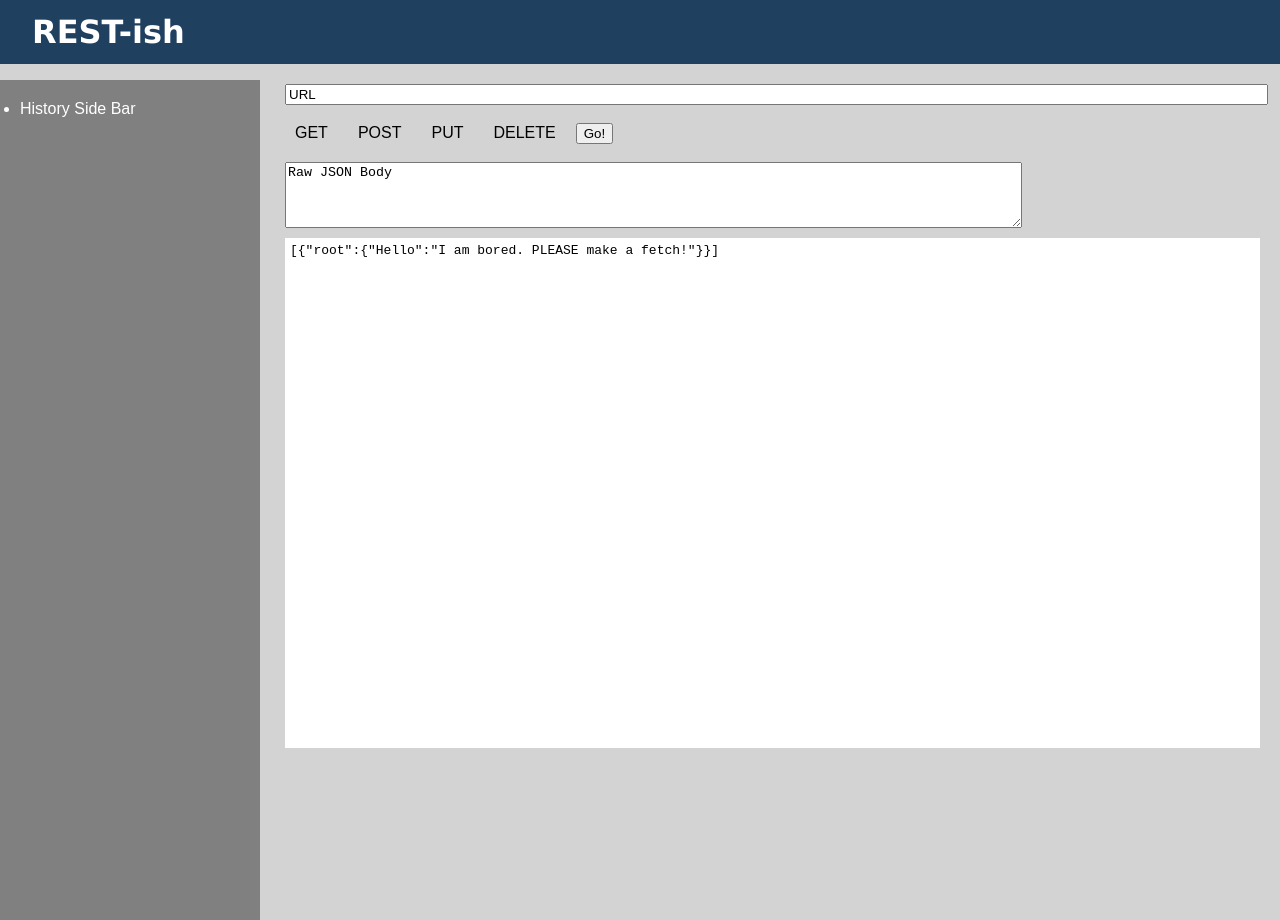
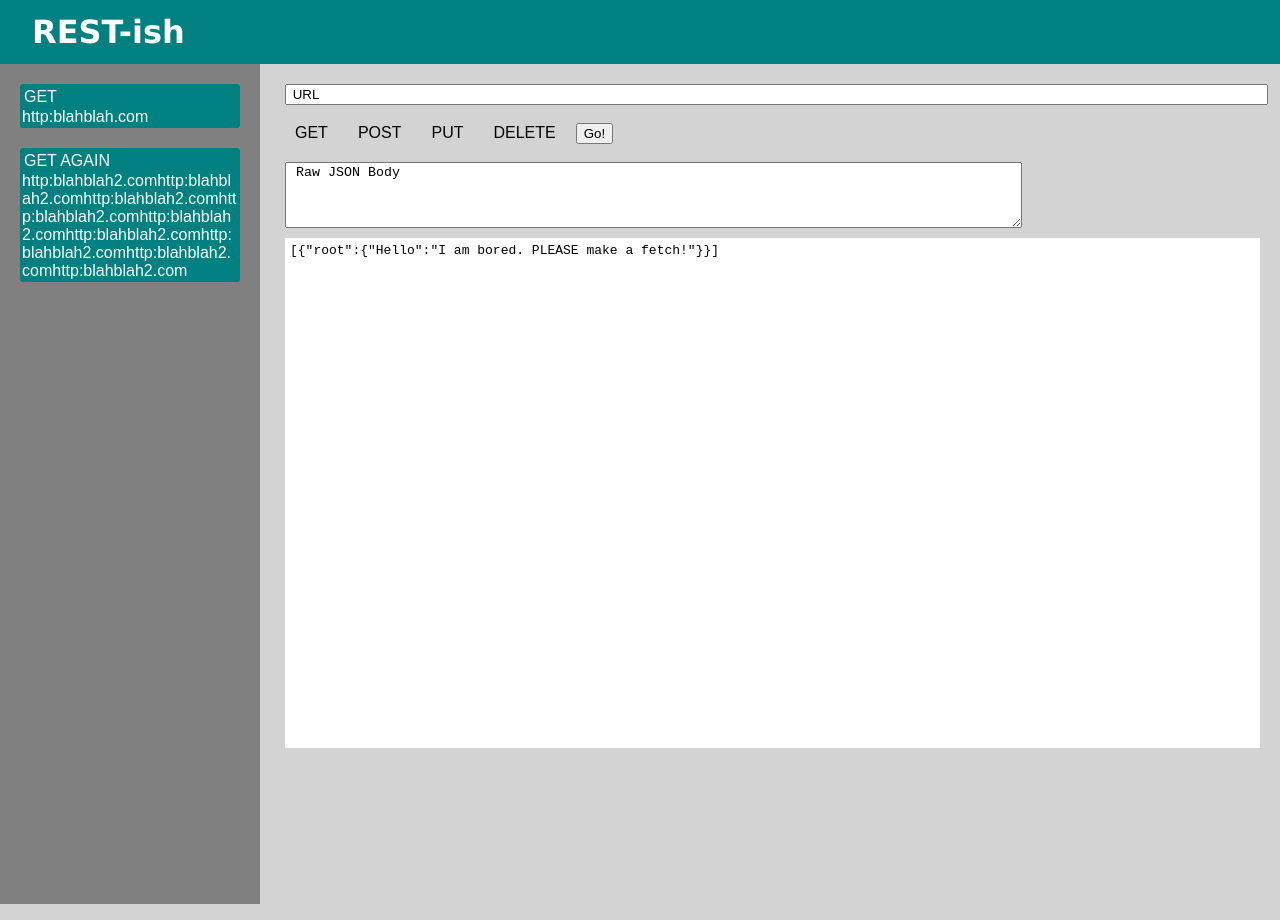
Before and after one commit to KatrinaCloyd/REST-y, a React app: page / in a window 1280 px wide. Shown: the top 920 px of the page. Built offline with nearby package versions, Linux system fonts and the light colour scheme.

Commit message:
get route working and rendering to screen

```diff
--- a/src/components/app/app.css
+++ b/src/components/app/app.css
@@ -6,7 +6,7 @@ body{
 }
 
 .headerBar{
-    background-color: #204060;
+    background-color: teal;
     color: white;
     width: 100%;
     height: 64px;
@@ -19,6 +19,7 @@ body{
 }
 
 .sideBar{
+    margin: none;
     position: absolute;
     padding: 20px;
     width: 220px;
@@ -59,6 +60,8 @@ input[type="radio"]{
 
 input[type=radio]:checked + label {
     background-color: teal;
+    color: white;
+    border-radius: 3px;
 }
 
 .results{
@@ -71,3 +74,21 @@ input[type=radio]:checked + label {
 .json, .results{
     font-family: monospace;
 }
+
+ul{
+    list-style-type: none;
+    margin: 0px;
+}
+
+article{
+    background-color: teal;
+    margin-bottom: 20px;
+    padding: 2px;
+    height: auto;
+    overflow-wrap: break-word;
+    border-radius: 3px;
+}
+
+p{
+    margin: 2px;
+}
--- a/src/components/elements/FormSection.jsx
+++ b/src/components/elements/FormSection.jsx
@@ -1,22 +1,30 @@
 import React from 'react';
 import style from '../app/app.css';
 
-export default function FormSection() {
+export default function FormSection({
+    url,
+    route,
+    json,
+    onRouteChange,
+    onUrlChange,
+    onJsonChange,
+    onSubmit
+}) {
     return (
-        <form>
-            <input type="text" aria-label="urlInput" className={style.urlSearch} defaultValue="URL" /><br />
+        <form onSubmit={onSubmit}>
+            <input onChange={onUrlChange} type="text" aria-label="urlInput" className={style.urlSearch} value={url} /><br />
             <div>
-                <input type="radio" aria-label="get" name="CRUD" id="get" value="get" />
+                <input type="radio" aria-label="get" name="CRUD" id="get" value="GET" onChange={onRouteChange} />
                 <label htmlFor="get">GET</label>
-                <input type="radio" aria-label="post" name="CRUD" id="post" value="post" />
+                <input type="radio" aria-label="post" name="CRUD" id="post" value="POST" onChange={onRouteChange} />
                 <label htmlFor="post">POST</label>
-                <input type="radio" aria-label="put" name="CRUD" id="put" value="put" />
+                <input type="radio" aria-label="put" name="CRUD" id="put" value="PUT" onChange={onRouteChange} />
                 <label htmlFor="put">PUT</label>
-                <input type="radio" aria-label="delete" name="CRUD" id="delete" value="delete" />
+                <input type="radio" aria-label="delete" name="CRUD" id="delete" value="DELETE" onChange={onRouteChange} />
                 <label htmlFor="delete">DELETE</label>
                 <button aria-label="submit">Go!</button>
             </div><br />
-            <textarea type="text" aria-label="json" defaultValue="Raw JSON Body" rows='4' className={style.json} />
+            <textarea onChange={onJsonChange} type="text" aria-label="json" value={json} rows='4' className={style.json} />
         </form>
     )
 }
--- a/src/components/elements/History.jsx
+++ b/src/components/elements/History.jsx
@@ -1,12 +1,16 @@
 import React from 'react';
 import style from '../app/app.css';
+import HistoryItem from './HistoryItem';
+import '../app/app.css';
 
-export default function History() {
+export default function History({ history }) {
     return (
         <ul className={style.sideBar} aria-label="history">
-            <li>
-                History Side Bar
-            </li>
+            {history.map((item) => (
+                <li key={`${item.route}-${item.url}`}>
+                    <HistoryItem route={item.route} url={item.url} />
+                </li>
+            ))}
         </ul>
     )
 }
--- /dev/null
+++ b/src/components/elements/HistoryItem.jsx
@@ -0,0 +1,10 @@
+import React from 'react';
+
+export default function HistoryItem({ route, url }) {
+    return (
+        < article >
+            <p>{route}</p>
+            <span>{url}</span>
+        </article >
+    )
+}
--- a/src/containers/RestPage.jsx
+++ b/src/containers/RestPage.jsx
@@ -4,15 +4,24 @@ import HeaderEle from '../components/elements/HeaderEle';
 import History from '../components/elements/History';
 import ResultsDisplay from '../components/elements/ResultsDisplay';
 import style from '../components/app/app.css';
+import { makeDeleteCall, makeGetCall, makePutOrPostCall } from '../services/apiUtils';
 
 export default class RestPage extends Component {
 
     state = {
-        url: '',
-        route: '',
-        json: '',
+        url: ' URL',
+        route: 'GET',
+        json: ' Raw JSON Body',
         response: [{ "root": { "Hello": "I am bored. PLEASE make a fetch!" } }],
-        history: [],
+        history: [{
+            route: 'GET',
+            url: 'http:blahblah.com'
+        },
+        {
+            route: 'GET AGAIN',
+            url: 'http:blahblah2.comhttp:blahblah2.comhttp:blahblah2.comhttp:blahblah2.comhttp:blahblah2.comhttp:blahblah2.comhttp:blahblah2.comhttp:blahblah2.comhttp:blahblah2.com'
+        },
+        ],
     }
 
     handleRouteChange = (e) => {
@@ -27,9 +36,29 @@ export default class RestPage extends Component {
         this.setState({ json: e.target.value })
     }
 
-    handleSubmit = (e) => {
+    handleSubmit = async (e) => {
         e.preventDefault();
-        //need to do all the things with state
+
+        //add call to history array in state
+        // const newHstItem = {
+        //     route: this.state.route,
+        //     url: this.state.url
+        // }
+        // this.setState({ history: this.state.history.push(newHstItem) });
+
+        //make call
+        if (this.state.route === 'GET') {
+            const response = await makeGetCall(this.state.url);
+            this.setState({ response });
+        }
+        else if (this.state.route === 'DELETE') {
+            response = await makeDeleteCall(this.state.url);
+            this.setState({ response });
+        }
+        else {
+            response = await makePutOrPostCall(this.state.url, this.state.route);
+            this.setState({ response });
+        }
     }
 
     render() {
@@ -43,6 +72,10 @@ export default class RestPage extends Component {
                             url={this.state.url}
                             route={this.state.route}
                             json={this.state.json}
+                            onRouteChange={this.handleRouteChange}
+                            onUrlChange={this.handleUrlChange}
+                            onJsonChange={this.handleJsonChange}
+                            onSubmit={this.handleSubmit}
                         />
                         <ResultsDisplay info={this.state.response} />
                     </div>
--- /dev/null
+++ b/src/services/apiUtils.js
@@ -0,0 +1,21 @@
+export const makeGetCall = async (url) => {
+    const res = await fetch(url);
+    const json = await res.json();
+    return json;
+};
+
+export const makeDeleteCall = async (url) => {
+    const res = await fetch(url, { method: 'DELETE' });
+    const jsonResponse = await res.json();
+    return jsonResponse;
+};
+
+export const makePutOrPostCall = async (url, json, type) => {
+    const res = await fetch(url, {
+        method: type,
+        headers: { 'Content-Type': 'application/json' },
+        body: JSON.stringify(json)
+    });
+    const jsonResponse = await res.json();
+    return jsonResponse;
+};
```
Also changed, not shown: 1 other file (tests, documents, lock files or other folders).
